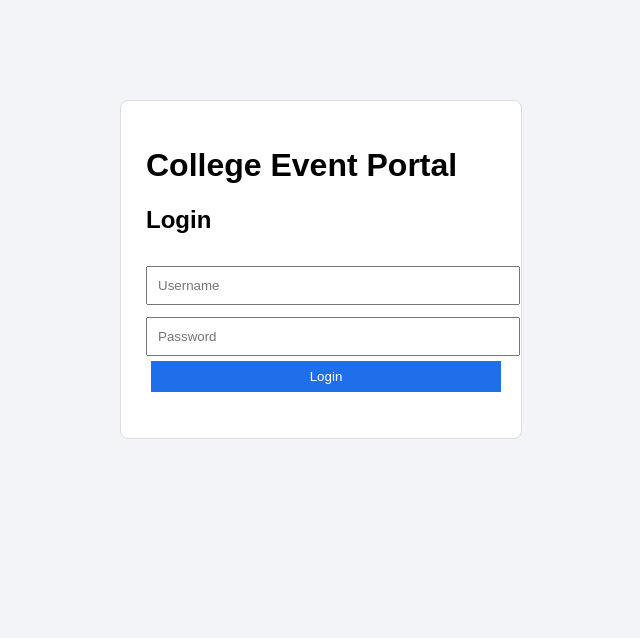
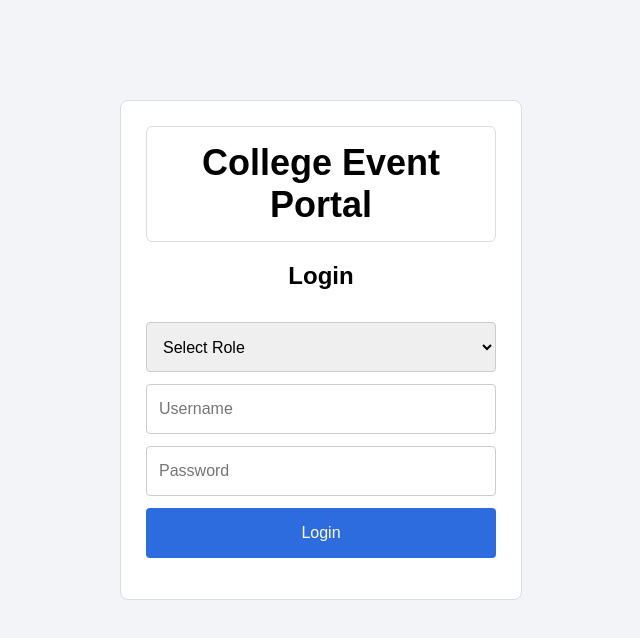
Before and after one commit to 13Shreya2006/inspirante-shreya, a plain HTML site: page Frontend/login.html in a window 1280 px wide. Shown: the whole page, without its empty margins (319-959 px from the left). Drawn offline with Linux system fonts and the light colour scheme.

Commit message:
Improve login UI and role selection

```diff
--- a/Frontend/login.html
+++ b/Frontend/login.html
@@ -5,16 +5,29 @@
   <link rel="stylesheet" href="style.css">
 </head>
 <body>
+
   <div class="login-box">
-    <h1>College Event Portal</h1>
-    <h2>Login</h2>
+
+    <div class="title-box">
+      <h1>College Event Portal</h1>
+    </div>
+
+    <h2 class="login-heading">Login</h2>
+
+    <select id="role">
+      <option value="">Select Role</option>
+      <option value="admin">Admin</option>
+      <option value="student">Student</option>
+    </select>
 
     <input type="text" id="username" placeholder="Username">
+
     <input type="password" id="password" placeholder="Password">
 
     <button onclick="login()">Login</button>
 
     <p id="message"></p>
+
   </div>
 
   <script src="script.js"></script>
--- a/Frontend/script.js
+++ b/Frontend/script.js
@@ -1,7 +1,13 @@
 async function login() {
+  const role = document.getElementById("role").value;
   const username = document.getElementById("username").value;
   const password = document.getElementById("password").value;
   const message = document.getElementById("message");
+
+  if (!role) {
+    message.textContent = "Please select a role";
+    return;
+  }
 
   try {
     const response = await fetch("http://localhost:3000/api/login", {
@@ -19,6 +25,11 @@ async function login() {
       return;
     }
 
+    if (role !== data.user.role) {
+      message.textContent = "Selected role does not match account";
+      return;
+    }
+
     localStorage.setItem("token", data.token);
     localStorage.setItem("user", JSON.stringify(data.user));
 
@@ -27,6 +38,7 @@ async function login() {
     } else {
       window.location.href = "student.html";
     }
+
   } catch (error) {
     message.textContent = "Something went wrong. Please try again.";
   }
--- a/Frontend/style.css
+++ b/Frontend/style.css
@@ -72,7 +72,80 @@ button {
 }
 
 button {
-  margin: 5px;
-  padding: 8px 12px;
-  cursor: pointer;
+    width: 100%;
+    height: 50px;
+    margin-top: 15px;
+    border: none;
+    border-radius: 4px;
+    background-color: #2d6cdf;
+    color: white;
+    font-size: 16px;
+    cursor: pointer;
+    box-sizing: border-box;
 }
+select {
+  width: 100%;
+  padding: 10px;
+  margin-top: 20px;
+}
+.login-box input,
+.login-box select {
+    width: 100%;
+    height: 50px;
+    padding: 0 12px;
+    margin-top: 12px;
+    border: 1px solid #ccc;
+    border-radius: 4px;
+    box-sizing: border-box;
+    font-size: 16px;
+}
+
+.login-box button {
+    width: 100%;
+    height: 50px;
+    margin-top: 12px;
+    border: none;
+    border-radius: 4px;
+    background-color: #2d6cdf;
+    color: white;
+    font-size: 16px;
+    cursor: pointer;
+
+}
+.title-box {
+    background-color: #f5f5f5;
+    border: 1px solid #ccc;
+    border-radius: 6px;
+    padding: 15px;
+    margin-bottom: 20px;
+    text-align: center;
+}
+
+.title-box h1 {
+    margin: 0;
+    font-size: 36px;
+}
+
+.login-heading {
+    text-align: center;
+    margin-bottom: 20px;
+}
+.title-box {
+    background: white;
+    border: 1px solid #ddd;
+    border-radius: 6px;
+    padding: 15px;
+    margin-bottom: 20px;
+    text-align: center;
+}
+input,
+select {
+    width: 100%;
+    height: 50px;
+    padding: 0 12px;
+    margin-top: 15px;
+    border: 1px solid #ccc;
+    border-radius: 4px;
+    box-sizing: border-box;
+    font-size: 16px;
+}
```
